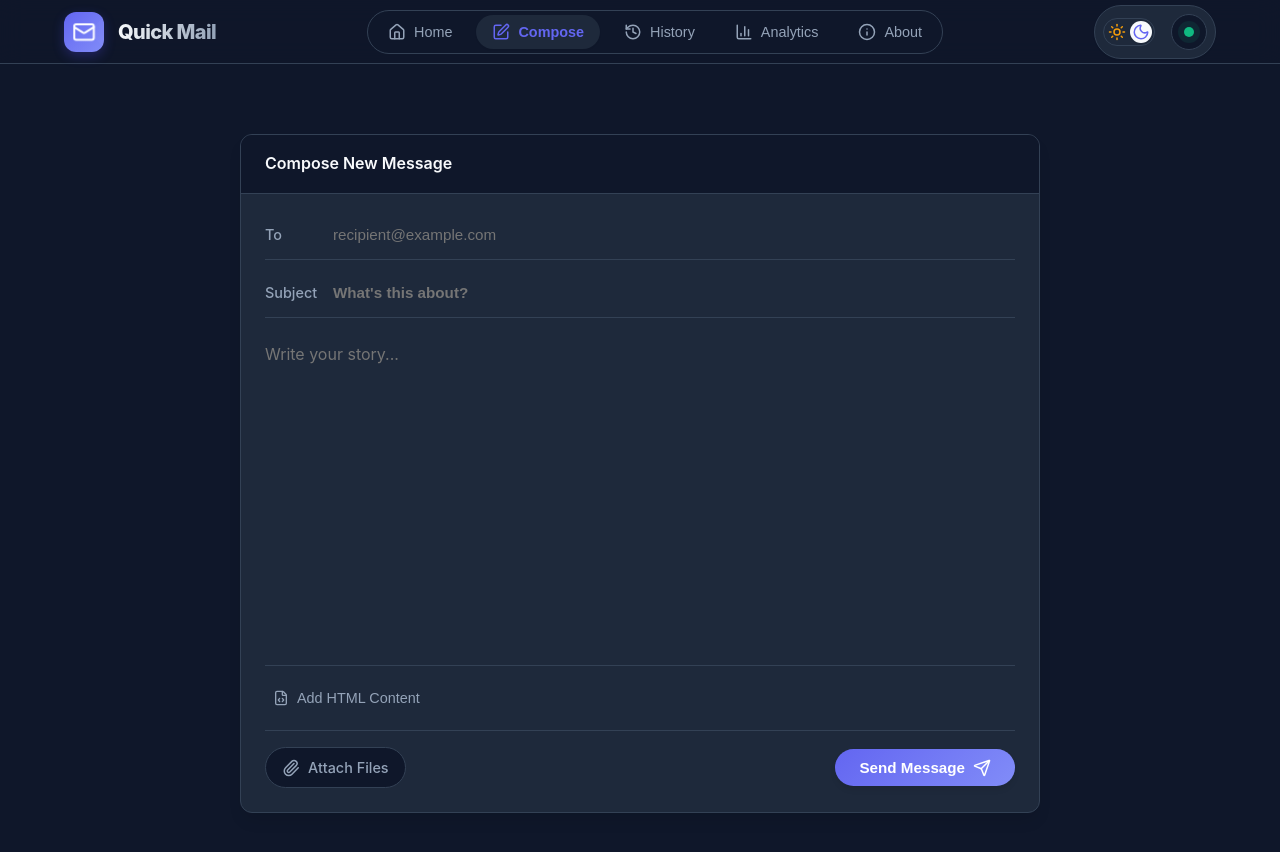
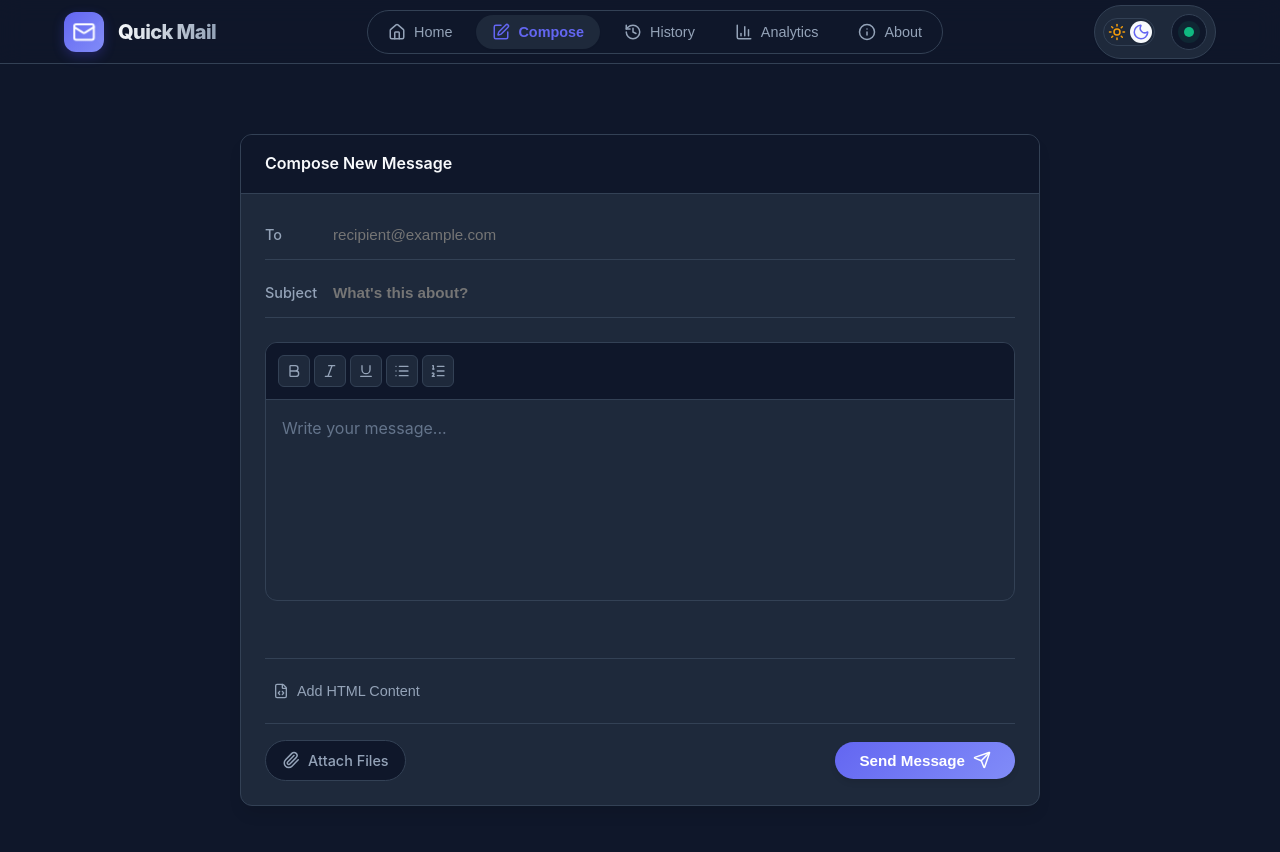
Before and after one commit to janak0ff/MERN-gmail-smpt, a React (Vite) app in the folder frontend/: page / in a window 1280 px wide. Both pictures are taken after a click on the button "Start Sending". Shown: the top 852 px of the page. Built offline with nearby package versions, Linux system fonts and the light colour scheme.

Commit message:
feat: Implement a rich text editor component and integrate it into the email composition form with corresponding styles.

```diff
--- a/frontend/src/App.css
+++ b/frontend/src/App.css
@@ -1383,6 +1383,103 @@ body {
   border-color: var(--primary);
 }
 
+/* Simple Editor Styles */
+.simple-editor {
+  width: 100%;
+  background: var(--bg-card);
+  border: 1px solid var(--border-color);
+  border-radius: var(--radius-lg);
+  overflow: hidden;
+  transition: var(--transition);
+}
+
+.simple-editor:focus-within {
+  border-color: var(--primary);
+  box-shadow: 0 0 0 3px rgba(99, 102, 241, 0.1);
+}
+
+.editor-toolbar {
+  display: flex;
+  gap: 0.25rem;
+  padding: 0.75rem;
+  background: var(--bg-main);
+  border-bottom: 1px solid var(--border-color);
+  flex-wrap: wrap;
+}
+
+.editor-btn {
+  display: flex;
+  align-items: center;
+  justify-content: center;
+  width: 32px;
+  height: 32px;
+  background: var(--bg-card);
+  border: 1px solid var(--border-color);
+  border-radius: var(--radius-sm);
+  color: var(--text-secondary);
+  cursor: pointer;
+  transition: var(--transition);
+}
+
+.editor-btn:hover {
+  background: var(--primary);
+  color: white;
+  border-color: var(--primary);
+  transform: translateY(-1px);
+}
+
+.editor-btn:active {
+  transform: translateY(0);
+}
+
+.editor-content {
+  min-height: 200px;
+  max-height: 400px;
+  overflow-y: auto;
+  padding: 1rem;
+  font-size: 1rem;
+  line-height: 1.6;
+  color: var(--text-main);
+  outline: none;
+  cursor: text;
+}
+
+.editor-content:empty:before {
+  content: attr(data-placeholder);
+  color: var(--text-light);
+  pointer-events: none;
+}
+
+.editor-content:focus {
+  outline: none;
+}
+
+/* Editor content formatting */
+.editor-content b,
+.editor-content strong {
+  font-weight: 700;
+}
+
+.editor-content i,
+.editor-content em {
+  font-style: italic;
+}
+
+.editor-content u {
+  text-decoration: underline;
+}
+
+.editor-content ul,
+.editor-content ol {
+  margin-left: 1.5rem;
+  margin-top: 0.5rem;
+  margin-bottom: 0.5rem;
+}
+
+.editor-content li {
+  margin-bottom: 0.25rem;
+}
+
 .toolbar {
   display: flex;
   gap: 0.5rem;
--- a/frontend/src/components/ComposeEmail.jsx
+++ b/frontend/src/components/ComposeEmail.jsx
@@ -1,5 +1,6 @@
 import React, { useState } from 'react';
 import { Send, User, Type, FileCode, PenTool, Paperclip, X } from 'lucide-react';
+import SimpleEditor from './SimpleEditor';
 
 const ComposeEmail = ({ formData, handleChange, handleSubmit, loading, handleFileChange, removeAttachment }) => {
     const [showHtml, setShowHtml] = useState(false);
@@ -45,16 +46,31 @@ const ComposeEmail = ({ formData, handleChange, handleSubmit, loading, handleFil
                         />
                     </div>
 
+
                     <div className="editor-area">
-                        <textarea
-                            name="message"
+                        <SimpleEditor
                             value={formData.message}
-                            onChange={handleChange}
-                            required
-                            placeholder="Write your story..."
-                            className="clean-textarea"
+                            onChange={(content) => {
+                                handleChange({
+                                    target: {
+                                        name: 'message',
+                                        value: content.text
+                                    }
+                                });
+                                // Store HTML content separately if needed
+                                if (content.html !== content.text) {
+                                    handleChange({
+                                        target: {
+                                            name: 'html',
+                                            value: content.html
+                                        }
+                                    });
+                                }
+                            }}
+                            placeholder="Write your message..."
                         />
                     </div>
+
 
                     {formData.attachments && formData.attachments.length > 0 && (
                         <div className="attachments-preview-area">
--- /dev/null
+++ b/frontend/src/components/SimpleEditor.jsx
@@ -0,0 +1,71 @@
+import React, { useRef, useEffect } from 'react';
+import { Bold, Italic, Underline, List, ListOrdered } from 'lucide-react';
+
+const SimpleEditor = ({ value, onChange, placeholder }) => {
+    const editorRef = useRef(null);
+    const isUpdating = useRef(false);
+
+    useEffect(() => {
+        if (editorRef.current && !isUpdating.current) {
+            const editor = editorRef.current;
+            if (editor.innerHTML !== value) {
+                editor.innerHTML = value || '';
+            }
+        }
+    }, [value]);
+
+    const handleInput = () => {
+        if (editorRef.current) {
+            isUpdating.current = true;
+            const htmlContent = editorRef.current.innerHTML;
+            const textContent = editorRef.current.innerText;
+            onChange({ html: htmlContent, text: textContent });
+            setTimeout(() => {
+                isUpdating.current = false;
+            }, 0);
+        }
+    };
+
+    const execCommand = (command, value = null) => {
+        document.execCommand(command, false, value);
+        editorRef.current?.focus();
+        handleInput();
+    };
+
+    const formatButtons = [
+        { command: 'bold', icon: Bold, label: 'Bold' },
+        { command: 'italic', icon: Italic, label: 'Italic' },
+        { command: 'underline', icon: Underline, label: 'Underline' },
+        { command: 'insertUnorderedList', icon: List, label: 'Bullet List' },
+        { command: 'insertOrderedList', icon: ListOrdered, label: 'Numbered List' }
+    ];
+
+    return (
+        <div className="simple-editor">
+            <div className="editor-toolbar">
+                {formatButtons.map(({ command, icon: Icon, label }) => (
+                    <button
+                        key={command}
+                        type="button"
+                        className="editor-btn"
+                        onClick={() => execCommand(command)}
+                        title={label}
+                        aria-label={label}
+                    >
+                        <Icon size={16} />
+                    </button>
+                ))}
+            </div>
+            <div
+                ref={editorRef}
+                className="editor-content"
+                contentEditable
+                onInput={handleInput}
+                data-placeholder={placeholder}
+                suppressContentEditableWarning
+            />
+        </div>
+    );
+};
+
+export default SimpleEditor;
```
